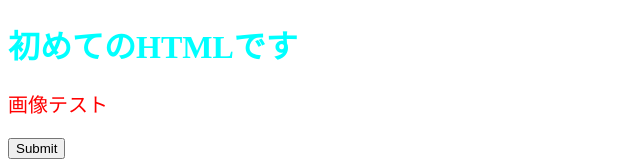
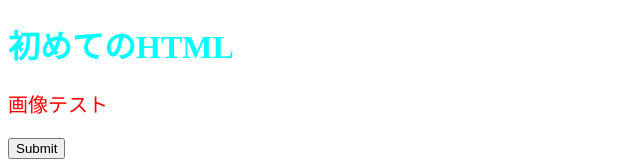
Before and after one commit to masaya-i/test, a plain HTML site: page index.html in a window 1280 px wide. Shown: the top 161 px of the page, without its empty margins (0-640 px from the left). Drawn offline with Linux system fonts and the light colour scheme.

Commit message:
body微修正

```diff
--- a/index.html
+++ b/index.html
@@ -8,7 +8,7 @@
     <link rel="stylesheet" href="FirstCSS.css">
 </head>
 <body>
-    <h1>初めてのHTMLです</h1>
+    <h1>初めてのHTML</h1>
     <p>画像テスト</p>
     <input type="submit" class="inputbtn">
     <div>
```
